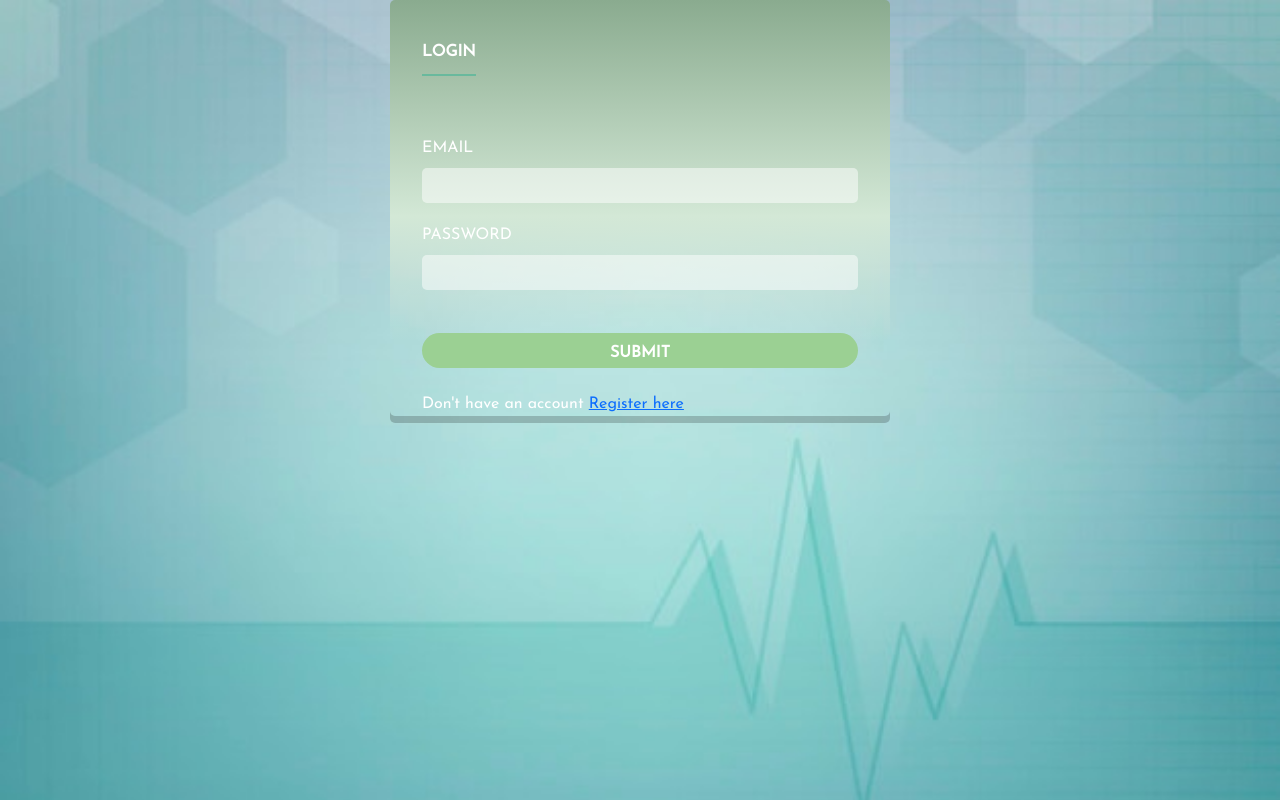
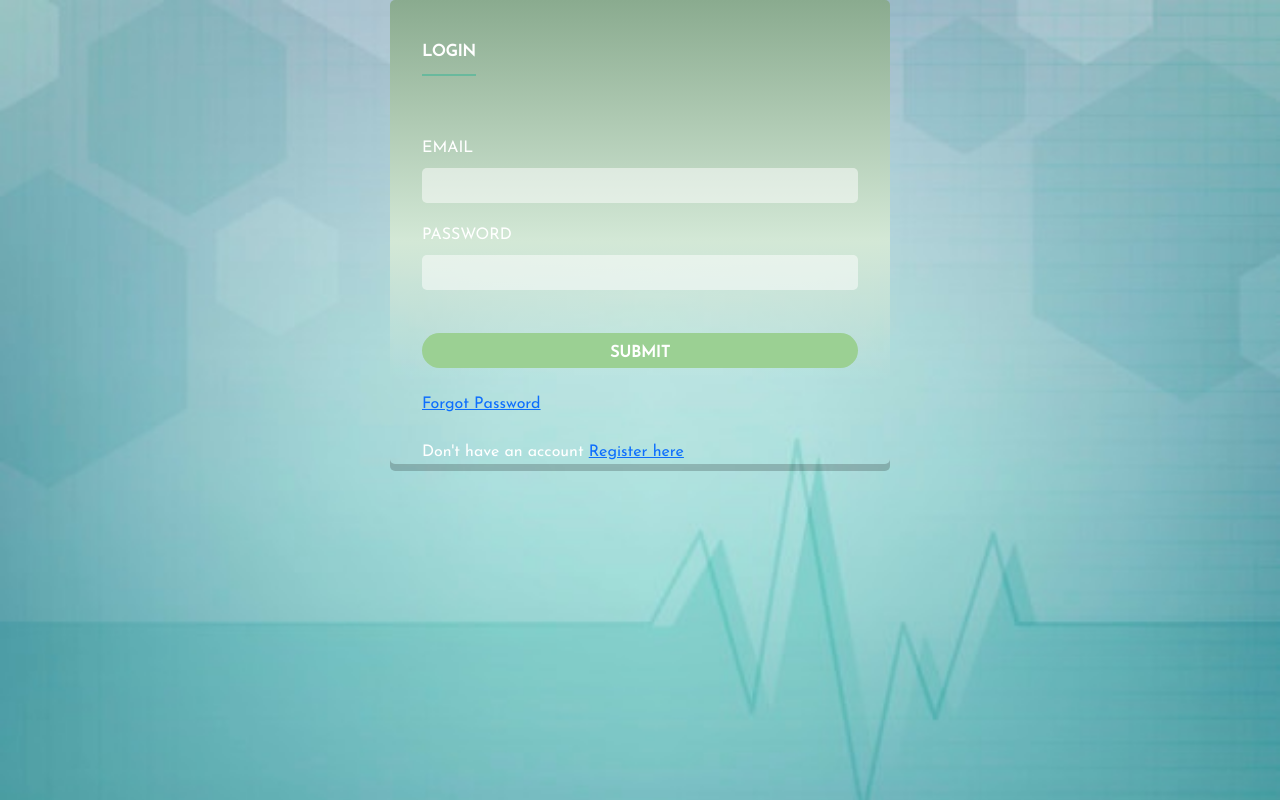
Before and after one commit to karimamaaoui/CongressApp, a React (Create React App) app: page /login in a window 1280 px wide. Built offline with nearby package versions, Linux system fonts and the light colour scheme.

Commit message:
first commit

```diff
--- a/src/components/account/formLogin.js
+++ b/src/components/account/formLogin.js
@@ -178,6 +178,13 @@ class LoginForm extends Component {
                         </div>
                     </form>
                     <br/>
+                    <div >
+                    <Link to='/register'>
+                    Forgot Password
+                    </Link>
+                    </div>
+
+                    <br/>
                     <div className="already">
                     Don't  have  an account  {'   '}
                     <Link to='/register'>
```
